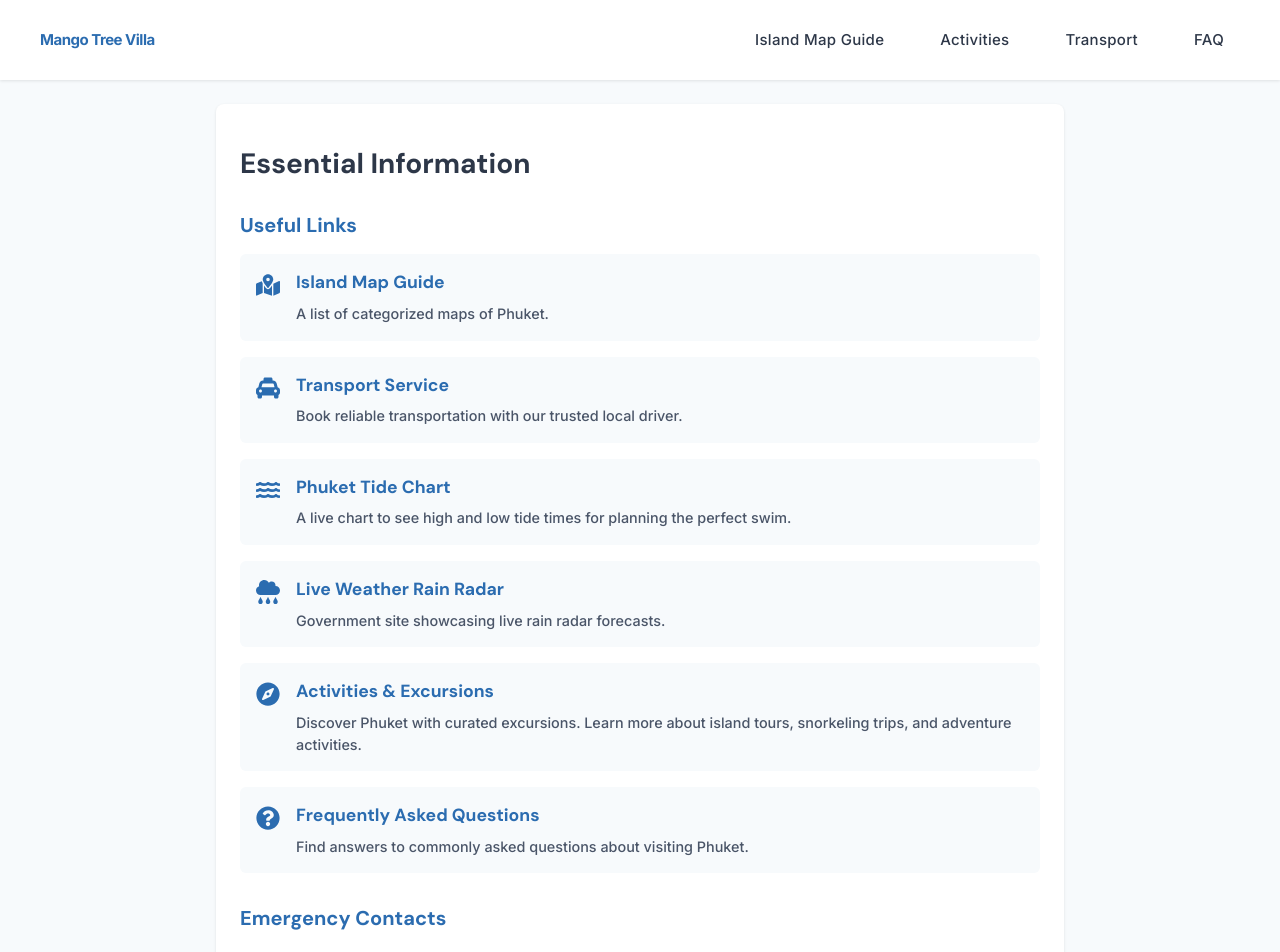
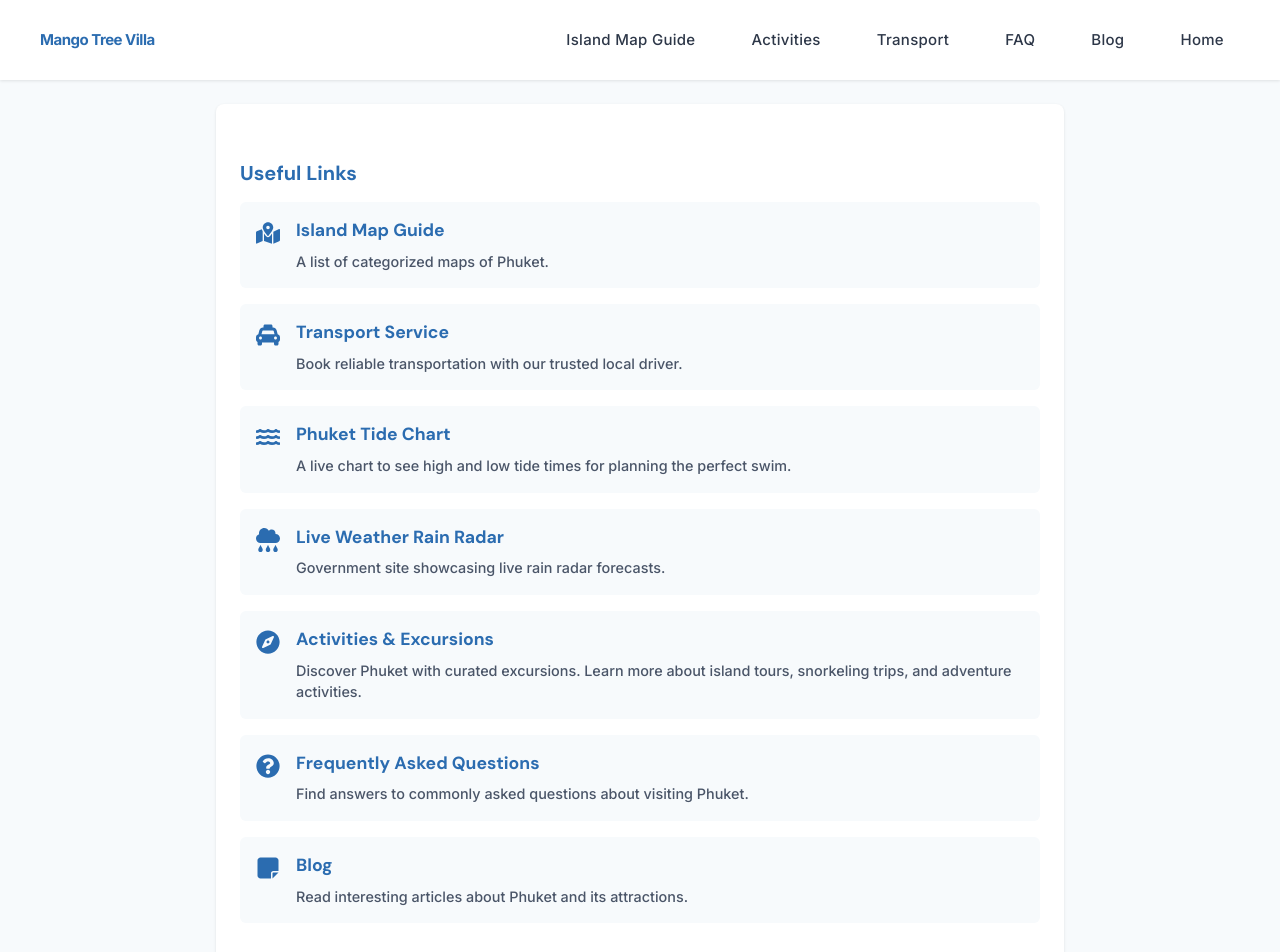
Before and after one commit to MorganCSIT/mangotreevillamaps, a React (Vite) app: page /essential-info in a window 1280 px wide. Shown: the top 952 px of the page. Built offline with nearby package versions, Linux system fonts and the light colour scheme.

Commit message:
slight changes

```diff
--- a/src/App.jsx
+++ b/src/App.jsx
@@ -1,5 +1,10 @@
 import React from "react";
-import { BrowserRouter as Router, Routes, Route, Navigate } from "react-router-dom";
+import {
+  BrowserRouter as Router,
+  Routes,
+  Route,
+  Navigate,
+} from "react-router-dom";
 import Header from "./components/Header/Header";
 import ScrollToTop from "./components/ScrollToTop";
 import MapRoute from "./components/MapRoute/MapRoute";
@@ -9,6 +14,7 @@ import BlogPost from "./components/Blog/BlogPost";
 import EssentialInfo from "./components/EssentialInfo/EssentialInfo";
 import FAQ from "./components/FAQ/FAQ";
 import Activities from "./components/Activities/Activities";
+import Home from "./components/Home/Home";
 import "./App.css";
 
 function App() {
@@ -19,7 +25,10 @@ function App() {
         <Header />
         <main className="main-content">
           <Routes>
-            <Route path="/" element={<Navigate to="/essential-info" replace />} />
+            <Route
+              path="/"
+              element={<Navigate to="/essential-info" replace />}
+            />
             <Route path="/map/:mapId" element={<MapRoute />} />
             <Route path="/taxi-service/*" element={<TaxiServicePage />} />
             <Route path="/blog" element={<BlogList />} />
@@ -27,6 +36,7 @@ function App() {
             <Route path="/essential-info" element={<EssentialInfo />} />
             <Route path="/faq" element={<FAQ />} />
             <Route path="/activities" element={<Activities />} />
+            <Route path="/home" element={<Home />} />
           </Routes>
         </main>
       </div>
--- a/src/components/EssentialInfo/EssentialInfo.jsx
+++ b/src/components/EssentialInfo/EssentialInfo.jsx
@@ -1,6 +1,14 @@
-import React from 'react';
-import { FaMapMarkedAlt, FaWater, FaCloudRain, FaCompass, FaQuestionCircle, FaTaxi } from 'react-icons/fa';
-import './EssentialInfo.css';
+import React from "react";
+import {
+  FaMapMarkedAlt,
+  FaWater,
+  FaCloudRain,
+  FaCompass,
+  FaQuestionCircle,
+  FaTaxi,
+} from "react-icons/fa";
+import "./EssentialInfo.css";
+import { FaNoteSticky } from "react-icons/fa6";
 
 const EssentialInfo = () => {
   const links = [
@@ -8,45 +16,54 @@ const EssentialInfo = () => {
       icon: <FaMapMarkedAlt />,
       title: "Island Map Guide",
       description: "A list of categorized maps of Phuket.",
-      url: "/map/1"
+      url: "/map/1",
     },
     {
       icon: <FaTaxi />,
       title: "Transport Service",
-      description: "Book reliable transportation with our trusted local driver.",
-      url: "/taxi-service"
+      description:
+        "Book reliable transportation with our trusted local driver.",
+      url: "/taxi-service",
     },
     {
       icon: <FaWater />,
       title: "Phuket Tide Chart",
-      description: "A live chart to see high and low tide times for planning the perfect swim.",
-      url: "https://www.tideschart.com/Thailand/Phuket/"
+      description:
+        "A live chart to see high and low tide times for planning the perfect swim.",
+      url: "https://www.tideschart.com/Thailand/Phuket/",
     },
     {
       icon: <FaCloudRain />,
       title: "Live Weather Rain Radar",
       description: "Government site showcasing live rain radar forecasts.",
-      url: "https://weather.tmd.go.th/pktLoop.php"
+      url: "https://weather.tmd.go.th/pktLoop.php",
     },
     {
       icon: <FaCompass />,
       title: "Activities & Excursions",
-      description: "Discover Phuket with curated excursions. Learn more about island tours, snorkeling trips, and adventure activities.",
-      url: "/activities"
+      description:
+        "Discover Phuket with curated excursions. Learn more about island tours, snorkeling trips, and adventure activities.",
+      url: "/activities",
     },
     {
       icon: <FaQuestionCircle />,
       title: "Frequently Asked Questions",
-      description: "Find answers to commonly asked questions about visiting Phuket.",
-      url: "/faq"
-    }
+      description:
+        "Find answers to commonly asked questions about visiting Phuket.",
+      url: "/faq",
+    },
+    {
+      icon: <FaNoteSticky />,
+      title: "Blog",
+      description:
+        "Read interesting articles about Phuket and its attractions.",
+      url: "/blog",
+    },
   ];
 
   return (
     <div className="essential-info">
       <div className="essential-info-container">
-        <h1>Essential Information</h1>
-
         <section className="info-section">
           <h2>Useful Links</h2>
           <div className="links-grid">
@@ -55,8 +72,8 @@ const EssentialInfo = () => {
                 key={index}
                 href={link.url}
                 className="link-card"
-                target={link.url.startsWith('http') ? '_blank' : '_self'}
-                rel={link.url.startsWith('http') ? 'noopener noreferrer' : ''}
+                target={link.url.startsWith("http") ? "_blank" : "_self"}
+                rel={link.url.startsWith("http") ? "noopener noreferrer" : ""}
               >
                 <div className="link-icon">{link.icon}</div>
                 <div className="link-content">
@@ -68,7 +85,7 @@ const EssentialInfo = () => {
           </div>
         </section>
 
-        <section className="info-section">
+        {/* <section className="info-section">
           <h2>Emergency Contacts</h2>
           <ul className="contact-list">
             <li><strong>Tourist Police:</strong> 1155</li>
@@ -96,7 +113,7 @@ const EssentialInfo = () => {
             <li>Average temperature: 25-32°C (77-90°F)</li>
             <li>Check weather forecasts during monsoon season</li>
           </ul>
-        </section>
+        </section> */}
       </div>
     </div>
   );
--- a/src/components/Header/Header.css
+++ b/src/components/Header/Header.css
@@ -65,19 +65,6 @@
   font-weight: 600;
 }
 
-.nav-link-taxi {
-  background: var(--primary);
-  color: var(--surface);
-  padding: var(--spacing-2) var(--spacing-6);
-  font-weight: 600;
-}
-
-.nav-link-taxi:hover, .nav-link-taxi.active {
-  background: var(--primary-dark);
-  color: var(--surface);
-  transform: translateY(-1px);
-}
-
 /* Dropdown styles */
 .nav-dropdown {
   position: relative;
@@ -131,7 +118,8 @@
   font-size: var(--font-size-sm);
 }
 
-.dropdown-item:hover, .dropdown-item.active {
+.dropdown-item:hover,
+.dropdown-item.active {
   background: var(--background);
   color: var(--primary);
 }
@@ -211,8 +199,4 @@
   .nav-link {
     width: 100%;
   }
-
-  .nav-link-taxi {
-    width: auto;
-  }
 }
--- a/src/components/Header/Header.jsx
+++ b/src/components/Header/Header.jsx
@@ -1,7 +1,7 @@
-import React, { useState, useEffect, useRef } from 'react';
-import { NavLink } from 'react-router-dom';
-import { IoMenu, IoClose } from 'react-icons/io5';
-import './Header.css';
+import React, { useState, useEffect, useRef } from "react";
+import { NavLink } from "react-router-dom";
+import { IoMenu, IoClose } from "react-icons/io5";
+import "./Header.css";
 
 const Header = () => {
   const [isMobileMenuOpen, setIsMobileMenuOpen] = useState(false);
@@ -10,16 +10,18 @@ const Header = () => {
 
   useEffect(() => {
     const handleClickOutside = (event) => {
-      if (isMobileMenuOpen &&
-          menuRef.current &&
-          !menuRef.current.contains(event.target) &&
-          !buttonRef.current.contains(event.target)) {
+      if (
+        isMobileMenuOpen &&
+        menuRef.current &&
+        !menuRef.current.contains(event.target) &&
+        !buttonRef.current.contains(event.target)
+      ) {
         setIsMobileMenuOpen(false);
       }
     };
 
-    document.addEventListener('mousedown', handleClickOutside);
-    return () => document.removeEventListener('mousedown', handleClickOutside);
+    document.addEventListener("mousedown", handleClickOutside);
+    return () => document.removeEventListener("mousedown", handleClickOutside);
   }, [isMobileMenuOpen]);
 
   const handleLinkClick = () => {
@@ -44,40 +46,54 @@ const Header = () => {
 
         <div
           ref={menuRef}
-          className={`nav-links ${isMobileMenuOpen ? 'mobile-menu-open' : ''}`}
+          className={`nav-links ${isMobileMenuOpen ? "mobile-menu-open" : ""}`}
         >
           <NavLink
             to="/map/1"
-            className={({isActive}) => `nav-link ${isActive ? 'active' : ''}`}
+            className={({ isActive }) => `nav-link ${isActive ? "active" : ""}`}
             onClick={handleLinkClick}
           >
             Island Map Guide
           </NavLink>
           <NavLink
             to="/activities"
-            className={({isActive}) => `nav-link ${isActive ? 'active' : ''}`}
+            className={({ isActive }) => `nav-link ${isActive ? "active" : ""}`}
             onClick={handleLinkClick}
           >
             Activities
           </NavLink>
           <NavLink
             to="/taxi-service"
-            className={({isActive}) => `nav-link ${isActive ? 'active' : ''}`}
+            className={({ isActive }) => `nav-link ${isActive ? "active" : ""}`}
             onClick={handleLinkClick}
           >
             Transport
           </NavLink>
           <NavLink
             to="/faq"
-            className={({isActive}) => `nav-link ${isActive ? 'active' : ''}`}
+            className={({ isActive }) => `nav-link ${isActive ? "active" : ""}`}
             onClick={handleLinkClick}
           >
             FAQ
+          </NavLink>
+          <NavLink
+            to="/blog"
+            className={({ isActive }) => `nav-link ${isActive ? "active" : ""}`}
+            onClick={handleLinkClick}
+          >
+            Blog
+          </NavLink>
+          <NavLink
+            to="/home"
+            className={({ isActive }) => `nav-link ${isActive ? "active" : ""}`}
+            onClick={handleLinkClick}
+          >
+            Home
           </NavLink>
         </div>
       </nav>
     </header>
   );
-}
+};
 
 export default Header;
--- a/src/components/Home/Home.css
+++ b/src/components/Home/Home.css
@@ -5,7 +5,7 @@
 .hero {
   height: 60vh;
   background: linear-gradient(rgba(0, 0, 0, 0.3), rgba(0, 0, 0, 0.3)),
-              url('https://images.unsplash.com/photo-1582649475121-05c664a3f444?auto=format&fit=crop&q=80');
+    url("https://www.perfection.com.au/hubfs/Produce%20Close%20up%20or%20Styled/mangoes-banner.jpg");
   background-size: cover;
   background-position: center;
   display: flex;
--- a/src/components/Home/Home.jsx
+++ b/src/components/Home/Home.jsx
@@ -1,19 +1,25 @@
-import React from 'react';
-import { Link } from 'react-router-dom';
-import { FaMapMarkedAlt, FaPhone, FaUmbrellaBeach, FaInfoCircle } from 'react-icons/fa';
-import './Home.css';
+import React from "react";
+import { Link } from "react-router-dom";
+import {
+  FaMapMarkedAlt,
+  FaPhone,
+  FaUmbrellaBeach,
+  FaInfoCircle,
+} from "react-icons/fa";
+import EssentialInfo from "../EssentialInfo/EssentialInfo";
+import "./Home.css";
 
 const Home = () => {
   return (
     <div className="home">
-      <div className="hero">
+      {/* <div className="hero">
         <div className="hero-content">
           <h1>Welcome to Mango Tree Villa</h1>
           <p>Your perfect getaway in the heart of Phuket</p>
         </div>
-      </div>
+      </div> */}
 
-      <div className="quick-links">
+      {/* <div className="quick-links">
         <Link to="/map/1" className="quick-link-card">
           <FaMapMarkedAlt className="card-icon" />
           <h2>Area Guide</h2>
@@ -26,41 +32,47 @@ const Home = () => {
           <p>Book reliable transportation with our trusted local driver</p>
         </Link>
 
-        <Link to="/essential-info" className="quick-link-card">
-          <FaInfoCircle className="card-icon" />
-          <h2>Essential Info</h2>
-          <p>Important information about your stay and local customs</p>
-        </Link>
-
         <Link to="/activities" className="quick-link-card">
           <FaUmbrellaBeach className="card-icon" />
           <h2>Activities</h2>
           <p>Explore exciting activities and experiences in Phuket</p>
         </Link>
-      </div>
+      </div> */}
 
-      <div className="welcome-section">
+      <EssentialInfo />
+
+      {/* <div className="welcome-section">
         <h2>About Our Villa</h2>
         <p>
-          Nestled in the serene Cape Panwa area, Mango Tree Villa offers a perfect blend of comfort
-          and convenience. With stunning ocean views and modern amenities, our villa provides an
-          ideal base for exploring the beauty of Phuket.
+          Nestled in the serene Cape Panwa area, Mango Tree Villa offers a
+          perfect blend of comfort and convenience. With stunning ocean views
+          and modern amenities, our villa provides an ideal base for exploring
+          the beauty of Phuket.
         </p>
         <div className="features">
           <div className="feature">
             <h3>Location</h3>
-            <p>Situated in peaceful Cape Panwa, just minutes from beautiful beaches and local attractions</p>
+            <p>
+              Situated in peaceful Cape Panwa, just minutes from beautiful
+              beaches and local attractions
+            </p>
           </div>
           <div className="feature">
             <h3>Amenities</h3>
-            <p>Enjoy our shared infinity pool, modern furnishings, and fully equipped kitchen</p>
+            <p>
+              Enjoy our shared infinity pool, modern furnishings, and fully
+              equipped kitchen
+            </p>
           </div>
           <div className="feature">
             <h3>Experience</h3>
-            <p>Perfect balance of relaxation and adventure with easy access to Phuket's highlights</p>
+            <p>
+              Perfect balance of relaxation and adventure with easy access to
+              Phuket's highlights
+            </p>
           </div>
         </div>
-      </div>
+      </div> */}
     </div>
   );
 };
```
